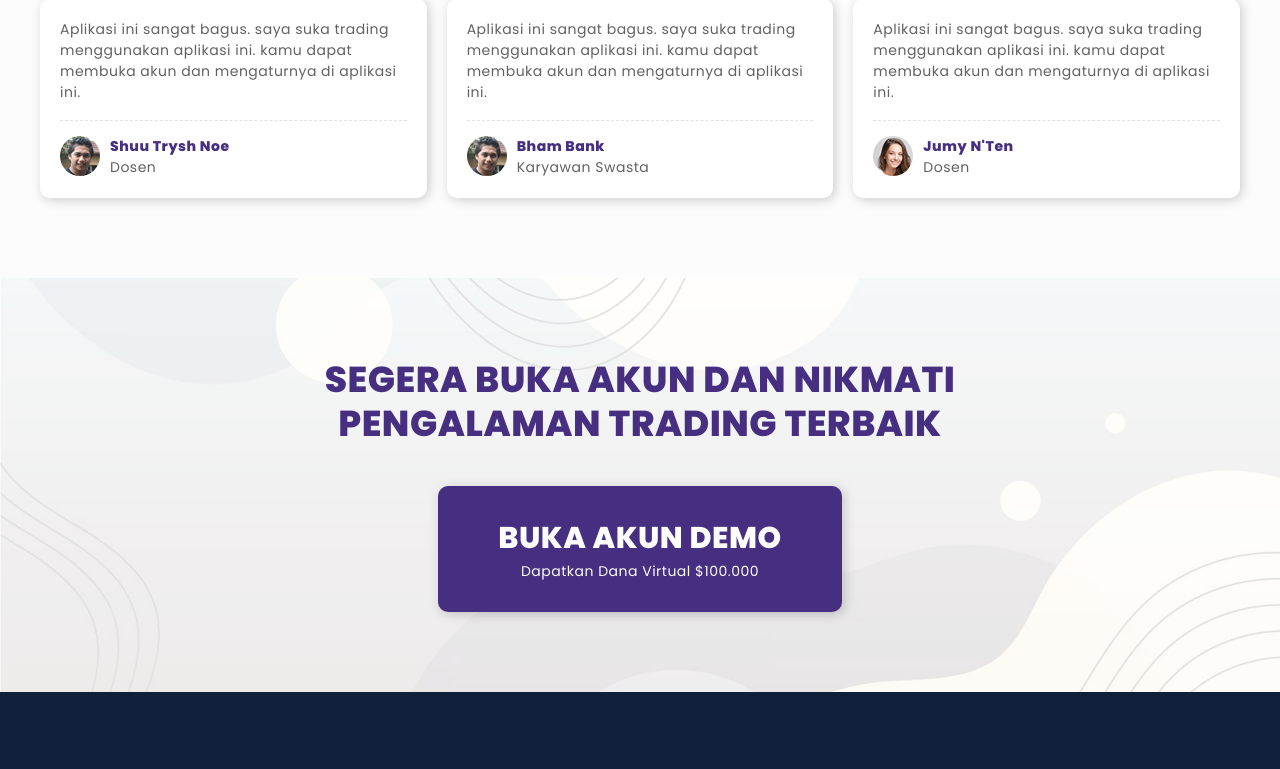
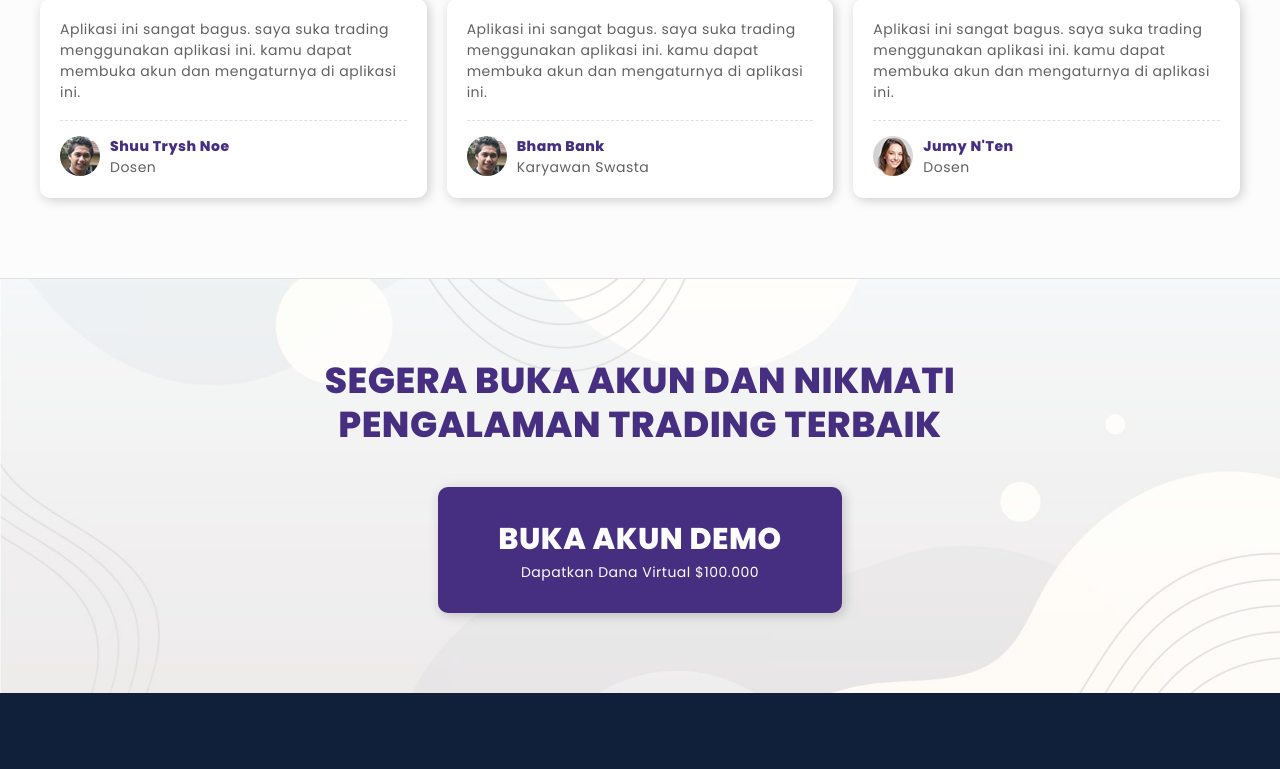
Before and after one commit to ovarz/hsb, a PHP site: page / in a window 1280 px wide. Shown: the part 4662-5431 px from the top of the page. Run offline with PHP 8.4, Linux system fonts and the light colour scheme.

Commit message:
Update core.css

```diff
--- a/css/core.css
+++ b/css/core.css
@@ -147,7 +147,7 @@
 
 
 
-.open{position:relative;}
+.open{position:relative; border-top:1px solid #E0E0E0;}
 .open .cover-image{background-color:#FFF;}
 .open .cover-image .flex_lazy{background-attachment:fixed;}
 .open .cover-image:after{opacity:0;}
```
